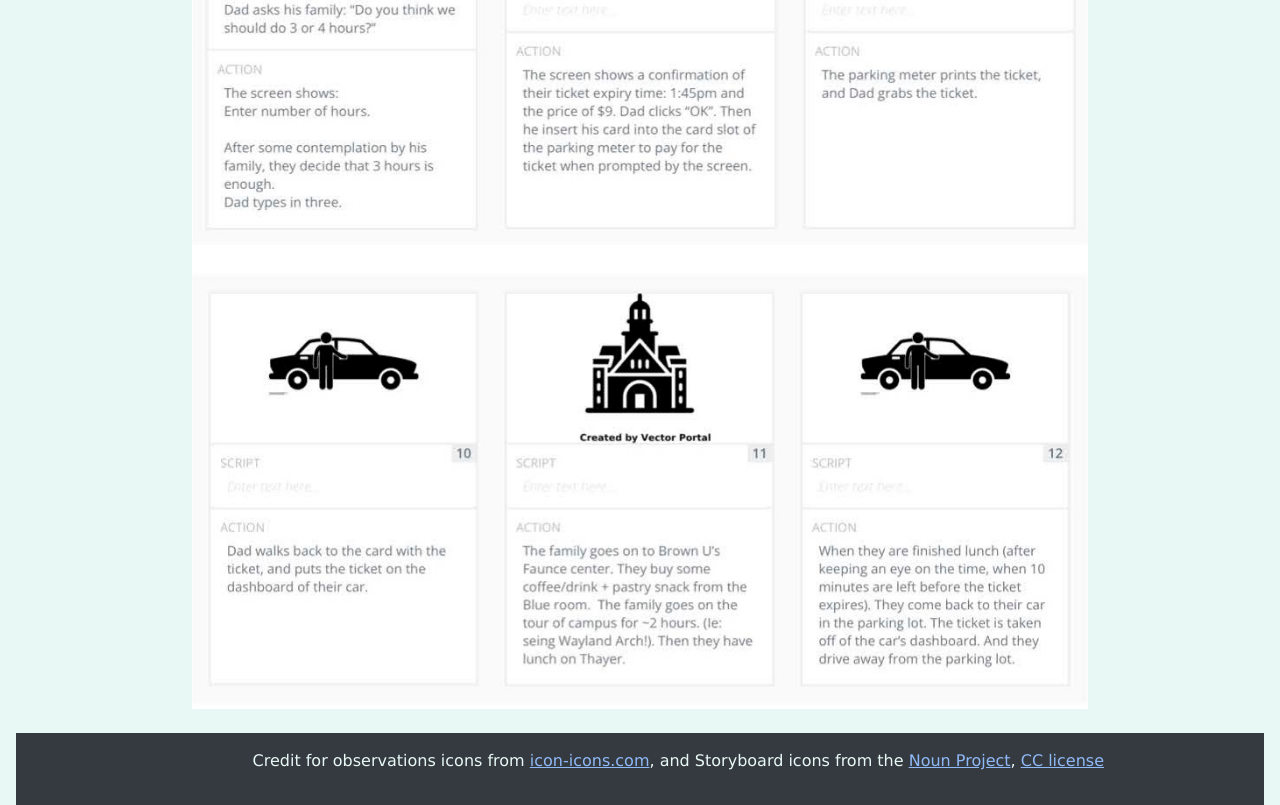
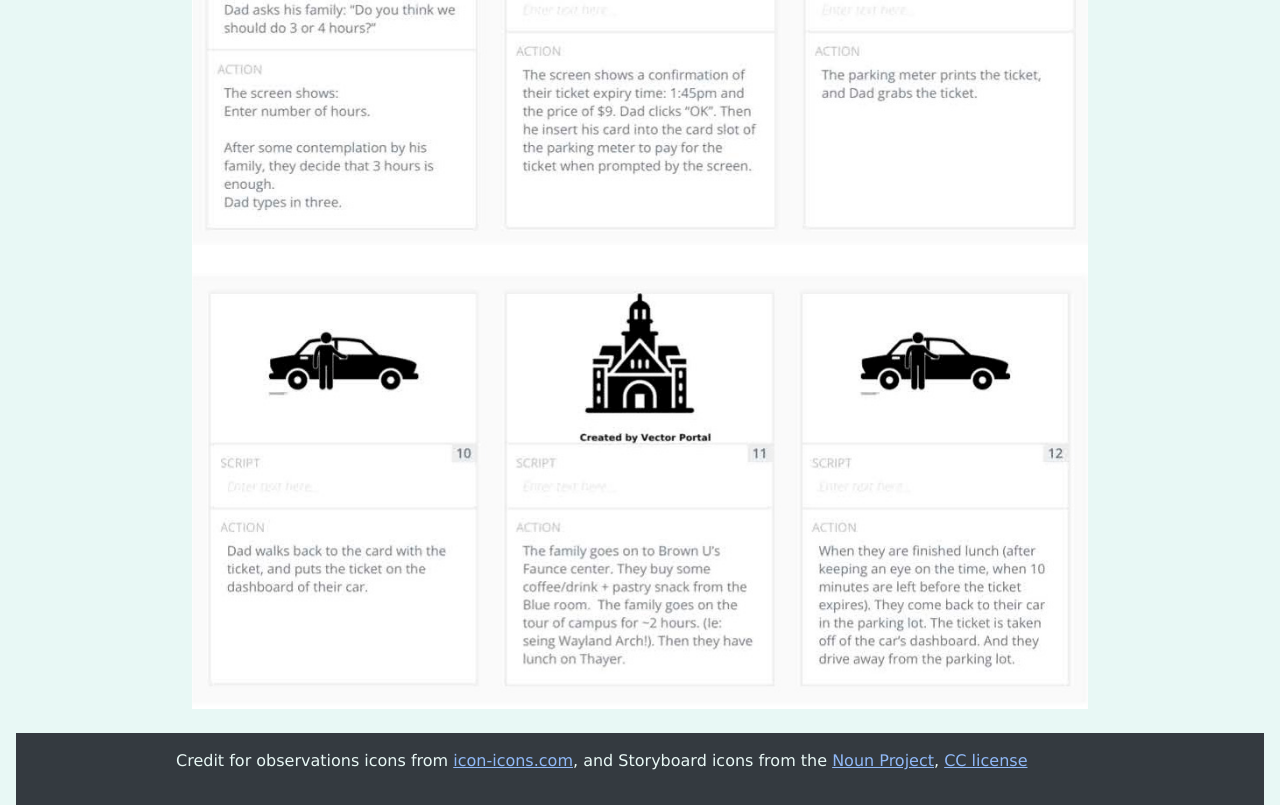
Before and after one commit to happybunny888/cs1300personas, a plain HTML site: page index.html in a window 1280 px wide. Shown: the part 4804-5609 px from the top of the page. Drawn offline with Linux system fonts and the light colour scheme.

Commit message:
Update index.html

```diff
--- a/index.html
+++ b/index.html
@@ -149,8 +149,8 @@
 
 
 <footer class="bg-dark py-3">
-	<div class="container footer_text text-right">
-			Credit for observations icons from <a href="icon-icons.com"> icon-icons.com</a>, and Storyboard icons from the <a href="https://thenounproject.com"> Noun Project</a>, <a href="https://creativecommons.org/licenses/by/3.0/us/"> CC license</a> </p>
+	<div class="container footer_text text-left">
+			Credit for observations icons from <a href="https://icon-icons.com"> icon-icons.com</a>, and Storyboard icons from the <a href="https://thenounproject.com"> Noun Project</a>, <a href="https://creativecommons.org/licenses/by/3.0/us/"> CC license</a> </p>
 	</div>
 </footer>
 
```
